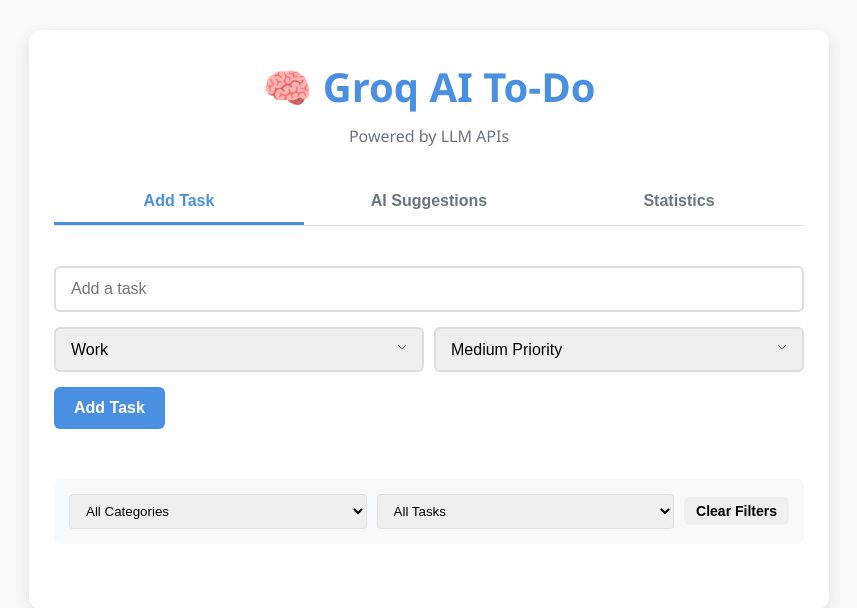
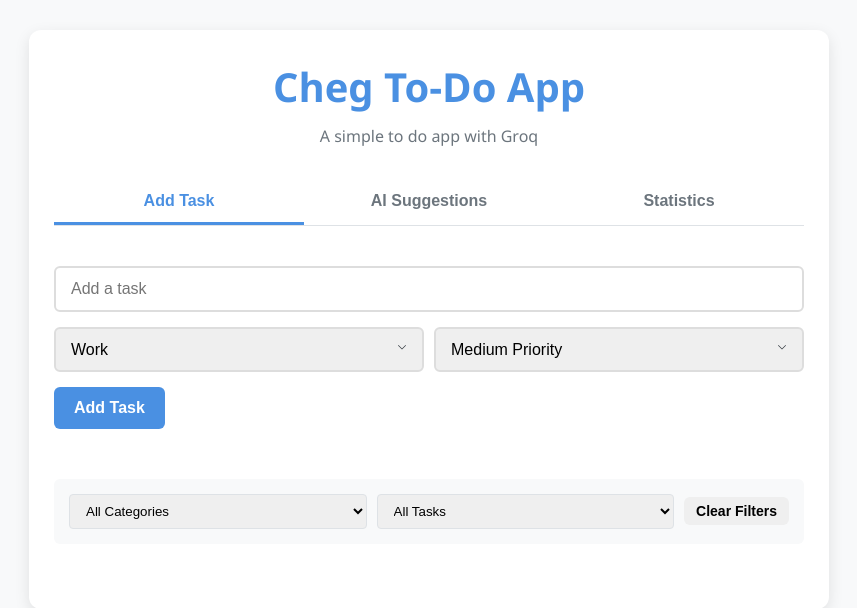
Before and after one commit to chegeMP/To-Do-App, a Flask app: template templates/index.html in a window 1280 px wide. Shown: the top 608 px of the page, without its empty margins (211-1068 px from the left). Run offline with Flask 3, Linux system fonts and the light colour scheme; the template is opened without the code that fills it, so the values that code supplies are empty; some libraries are stand-ins or nearby versions.

Commit message:
Small improvements

```diff
--- a/templates/index.html
+++ b/templates/index.html
@@ -3,15 +3,15 @@
 <head>
     <meta charset="UTF-8">
     <meta name="viewport" content="width=device-width, initial-scale=1.0">
-    <title>Groq AI To-Do App</title>
+    <title>Chege's To-Do App</title>
     <link rel="stylesheet" href="/static/style.css">
     <link rel="stylesheet" href="https://cdnjs.cloudflare.com/ajax/libs/font-awesome/6.0.0-beta3/css/all.min.css">
 </head>
 <body>
     <div class="container">
         <header>
-            <h1>🧠 Groq AI To-Do</h1>
-            <p class="subtitle">Powered by LLM APIs</p>
+            <h1>Cheg To-Do App</h1>
+            <p class="subtitle">A simple to do app with Groq</p>
         </header>
 
         <!-- Flash Messages -->
```
Also changed, not shown: tasks.json (+1 -1 lines), requirements.txt (deleted).
